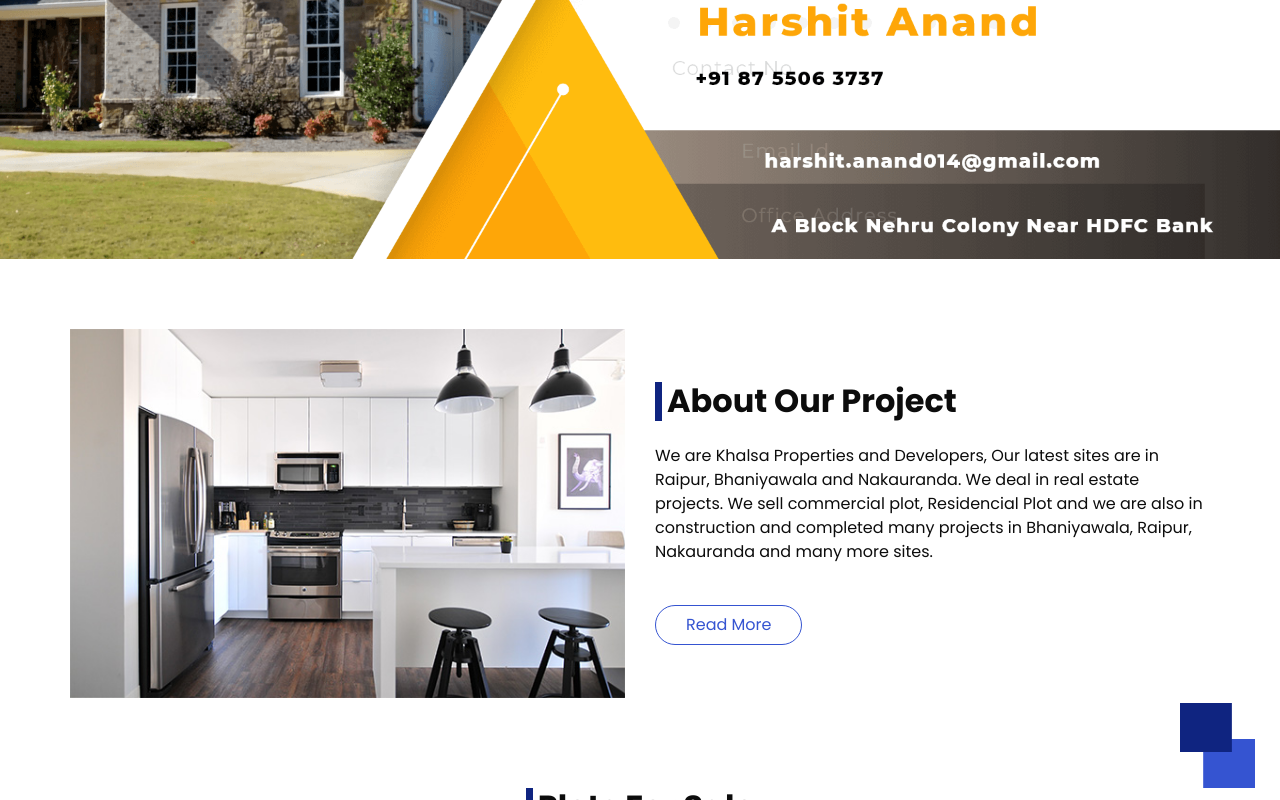
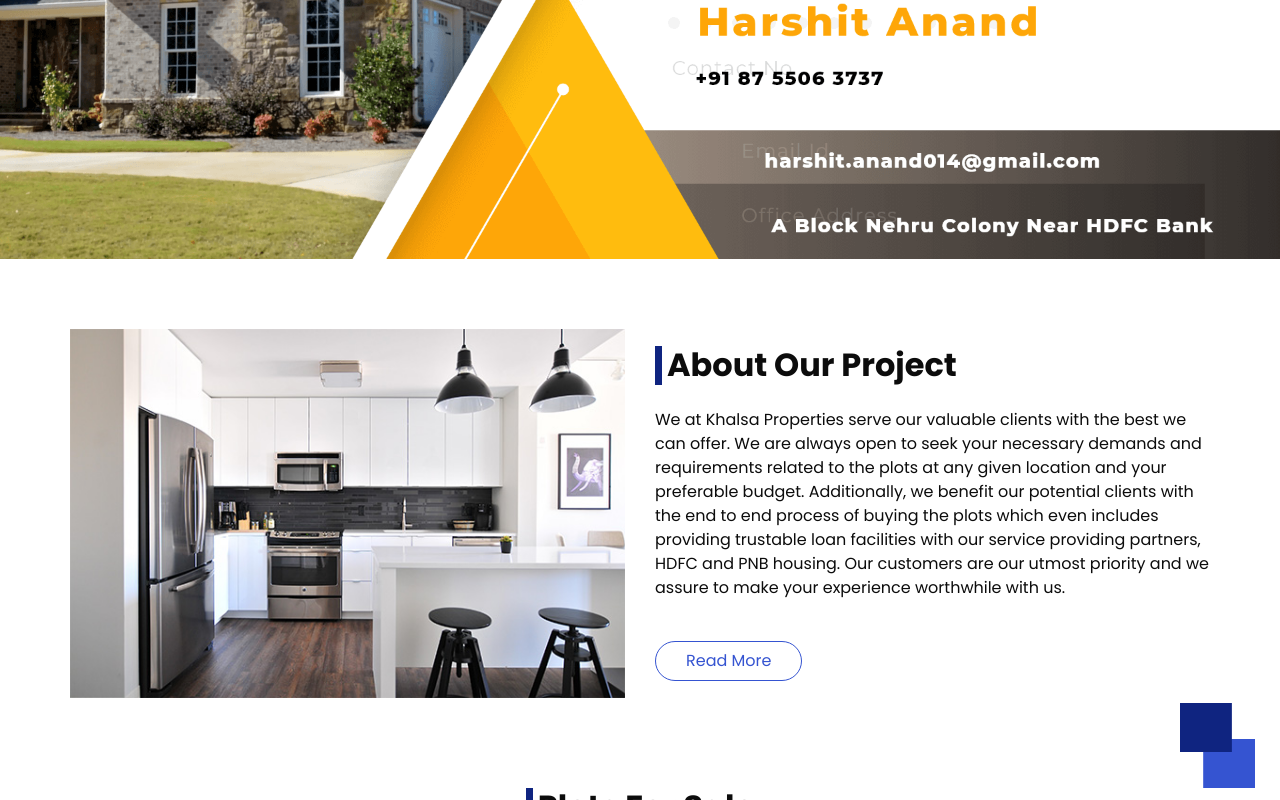
Before and after one commit to panku145/khalsa-properties, a plain HTML site: page index.html in a window 1280 px wide. Shown: the part 487-1287 px from the top of the page. Drawn offline with Linux system fonts and the light colour scheme.

Commit message:
update about us

```diff
--- a/index.html
+++ b/index.html
@@ -112,10 +112,10 @@
               </h2>
             </div>
             <p>
-              We are Khalsa Properties and Developers, Our latest sites are in Raipur, Bhaniyawala and Nakauranda. We
-              deal in real estate projects. We sell commercial plot, Residencial Plot and we are also in construction
-              and completed many projects in Bhaniyawala, Raipur, Nakauranda and many more sites.
-
+              We at Khalsa Properties serve our valuable clients with the best we can offer.
+We are always open to seek your necessary demands and requirements related to the plots at any given location and your preferable budget.
+Additionally, we benefit our potential clients with the end to end process of buying the plots which even includes providing trustable loan facilities with our service providing partners, HDFC and PNB housing.
+Our customers are our utmost priority and we assure to make your experience worthwhile with us.
             </p>
             <a href="">
               Read More
```
